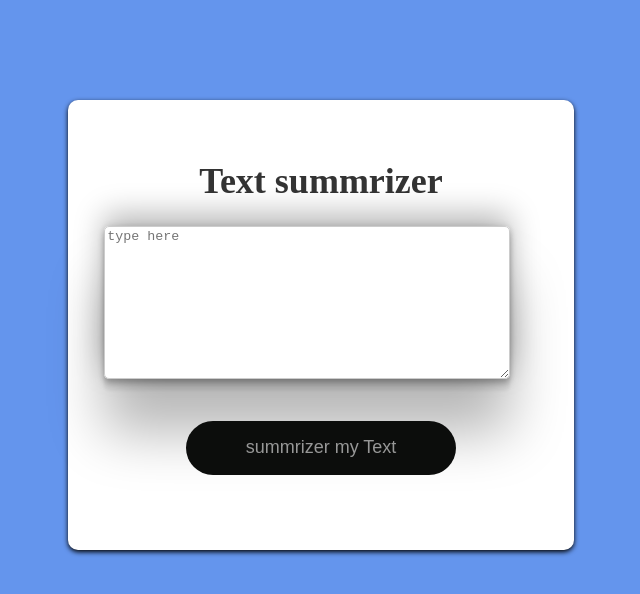
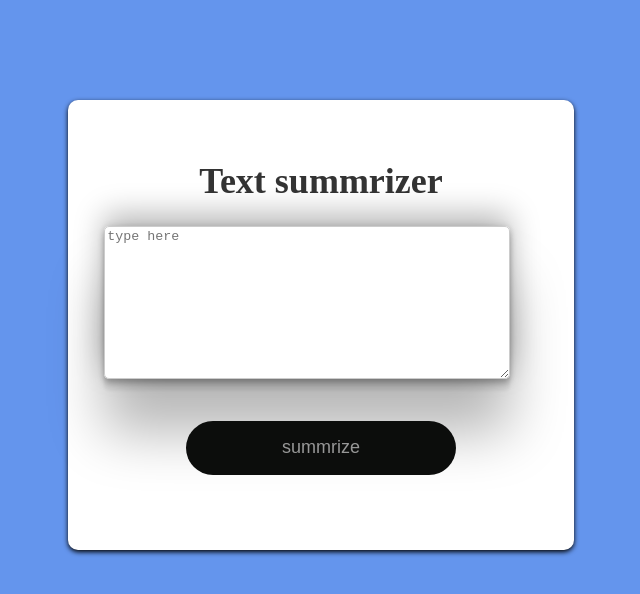
Before and after one commit to yeselamsewb/Text-summrizer, a plain HTML site: page index.html in a window 1280 px wide. Shown: the whole page, without its empty margins (319-959 px from the left). Drawn offline with Linux system fonts and the light colour scheme.

Commit message:
summarize

```diff
--- a/index.html
+++ b/index.html
@@ -13,7 +13,7 @@
     <textarea id="text-input" placeholder="type here"></textarea>
     <br>
     <br>
-    <button id="call-api" onclick="clicked()">summrizer my Text</button>
+    <button id="call-api" onclick="clicked()">summrize</button>
     <br>
     <br>
     <p id="text-output"></p>
```
